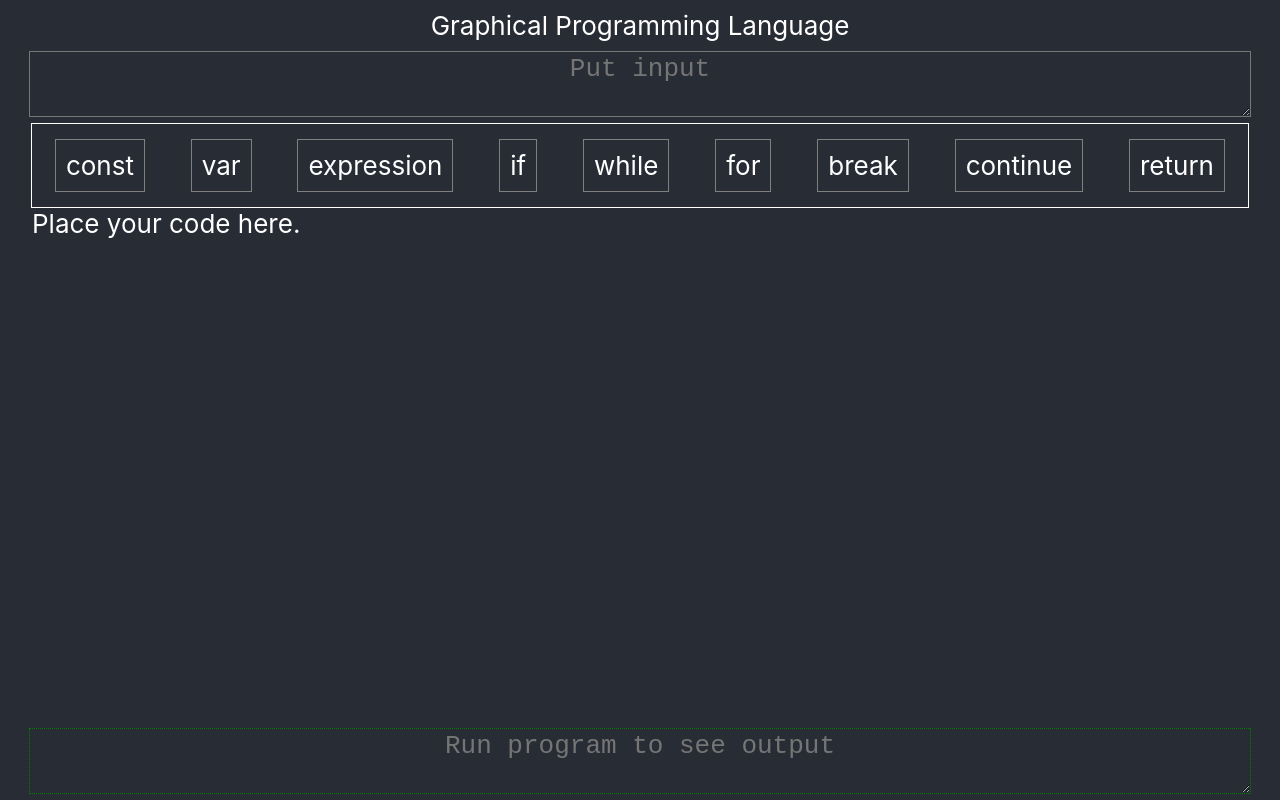
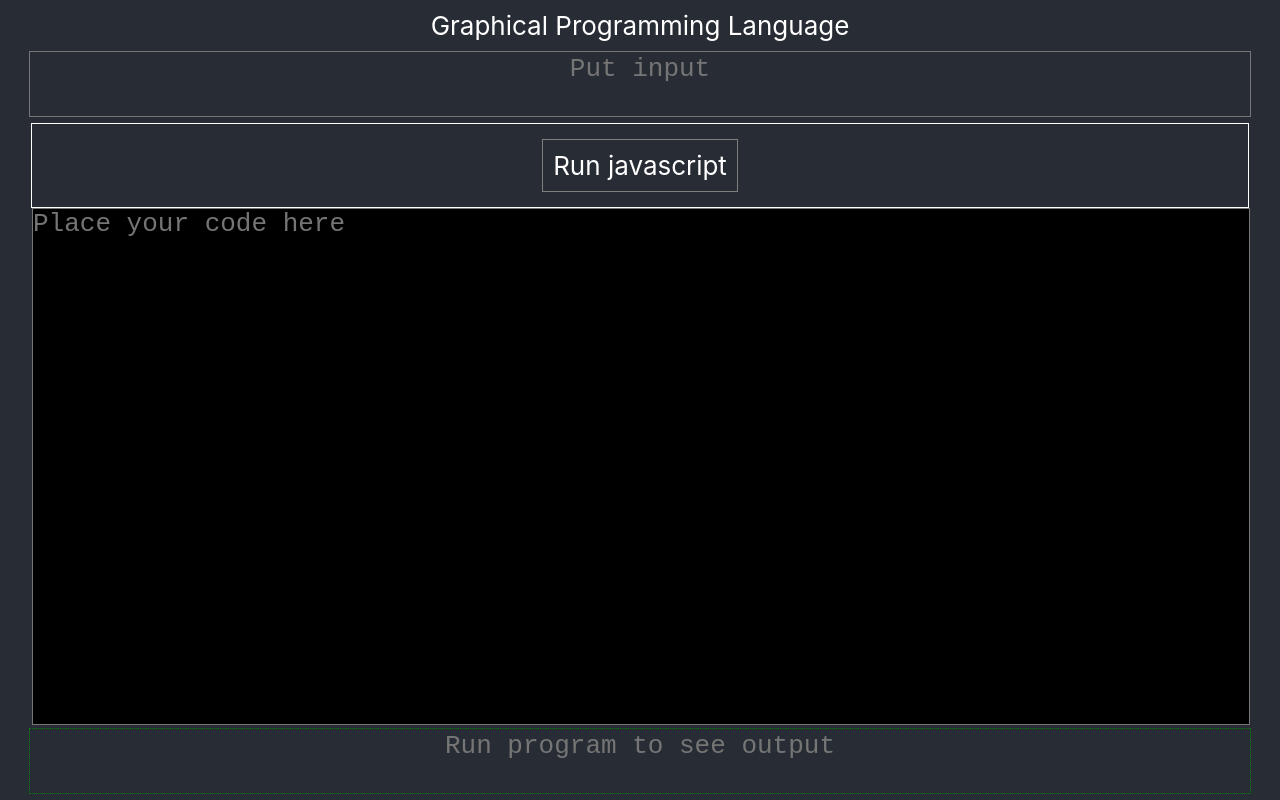
Before and after one commit to pavel-kubik/graphical-programming-language, a React (Create React App) app: page / in a window 1280 px wide. Built offline with nearby package versions, Linux system fonts and the light colour scheme.

Commit message:
Alternative code input by editor. Add run button and connect input & output textarea.

```diff
--- a/src/App.js
+++ b/src/App.js
@@ -1,12 +1,24 @@
 import { useState } from 'react';
 import './App.css';
 import Builder from './components/Builder/Builder';
+import CodeEditor from './components/CodeEditor';
 import CodeMap from './components/CodeMap';
 import InputBox from './components/InputBox';
 import OutputBox from './components/OutputBox';
+import RunDebugBar from './components/RunDebugBar';
 
 function App() {
+  const [mode, setMode] = useState('code');
+  //const [mode, setMode] = useState('graph');
+
+  //graph editor (code map)
   const [codeMap, setCodeMap] = useState([]);
+
+  //code editor
+  const [code, setCode] = useState('');
+
+  const [input, setInput] = useState('');
+  const [output, setOutput] = useState('');
 
   const addCode = (code) => {
     setCodeMap([...codeMap, code]);
@@ -24,13 +36,36 @@ function App() {
     );
   };
 
+  const escapeNewLines = (code) => {
+    return code.split('\n').join('\\n');
+  };
+
+  const runHandler = () => {
+    const header = `const run = (input) => {\n`;
+    const footer = `\n}\nrun("${escapeNewLines(input)}")`;
+    console.log(header + code + footer);
+    const out = eval(header + code + footer);
+    console.log('Out: ' + out);
+    setOutput(out);
+  };
+
   return (
     <div className="App">
       <header className="App-header">Graphical Programming Language</header>
-      <InputBox />
-      <Builder addCode={addCode} />
-      <CodeMap codeMap={codeMap} editLine={editLine} />
-      <OutputBox />
+      <InputBox input={input} setInput={setInput} />
+      {mode === 'graph' && (
+        <>
+          <Builder addCode={addCode} />
+          <CodeMap codeMap={codeMap} editLine={editLine} />
+        </>
+      )}
+      {mode === 'code' && (
+        <>
+          <RunDebugBar runHandler={runHandler} />
+          <CodeEditor code={code} setCode={setCode} />
+        </>
+      )}
+      <OutputBox output={output} />
     </div>
   );
 }
--- /dev/null
+++ b/src/components/CodeEditor.css
@@ -0,0 +1,18 @@
+.CodeEditor {
+  width: 95%;
+  flex: 1;
+
+  text-align: left;
+  position: relative;
+}
+
+.CodeEditor textarea {
+  background-color: black;
+  color: white;
+  font-size: calc(10px + 2vmin);
+  width: 100%;
+  height: 99%; /* why 100% overlap parent */
+  position: absolute;
+  padding: 0;
+  resize: none;
+}
--- /dev/null
+++ b/src/components/CodeEditor.js
@@ -0,0 +1,18 @@
+import './CodeEditor.css';
+
+const CodeEditor = ({ code, setCode }) => {
+  const handleChangeCode = (event) => {
+    event.preventDefault();
+    setCode(event.target.value);
+  };
+
+  return (
+    <div className="CodeEditor">
+      <textarea placeholder="Place your code here" onChange={handleChangeCode}>
+        {code}
+      </textarea>
+    </div>
+  );
+};
+
+export default CodeEditor;
--- a/src/components/InputBox.css
+++ b/src/components/InputBox.css
@@ -8,4 +8,5 @@
   font-size: calc(10px + 2vmin);
   color: white;
   width: 95%;
+  resize: none;
 }
--- a/src/components/InputBox.js
+++ b/src/components/InputBox.js
@@ -1,9 +1,18 @@
 import './InputBox.css';
 
-const InputBox = () => {
+const InputBox = ({ input, setInput }) => {
+  const handlerChangeInput = (event) => {
+    event.preventDefault();
+    setInput(event.target.value);
+  };
+
   return (
     <div className="InputBox">
-      <textarea placeholder="Put input"></textarea>
+      <textarea
+        placeholder="Put input"
+        value={input}
+        onChange={handlerChangeInput}
+      ></textarea>
     </div>
   );
 };
--- a/src/components/OutputBox.css
+++ b/src/components/OutputBox.css
@@ -9,4 +9,5 @@
   color: white;
   width: 95%;
   border: 1px dotted green;
+  resize: none;
 }
--- a/src/components/OutputBox.js
+++ b/src/components/OutputBox.js
@@ -1,9 +1,13 @@
 import './OutputBox.css';
 
-const OutputBox = () => {
+const OutputBox = ({ output }) => {
   return (
     <div className="OutputBox">
-      <textarea disabled placeholder="Run program to see output"></textarea>
+      <textarea
+        disabled
+        placeholder="Run program to see output"
+        value={output}
+      ></textarea>
     </div>
   );
 };
--- /dev/null
+++ b/src/components/RunDebugBar.css
@@ -0,0 +1,16 @@
+.RunDebugBar {
+  display: flex;
+  flex-direction: row;
+  justify-content: space-around;
+  flex-wrap: wrap;
+
+  width: 95%;
+  border: 1px solid white;
+  padding: 10px 0;
+}
+
+.RunDebugBar > div {
+  border: 1px solid grey;
+  padding: 10px;
+  margin: 5px;
+}
--- /dev/null
+++ b/src/components/RunDebugBar.js
@@ -0,0 +1,11 @@
+import './RunDebugBar.css';
+
+const RunDebugBar = ({ runHandler }) => {
+  return (
+    <div className="RunDebugBar">
+      <div onClick={runHandler}>Run javascript</div>
+    </div>
+  );
+};
+
+export default RunDebugBar;
```
